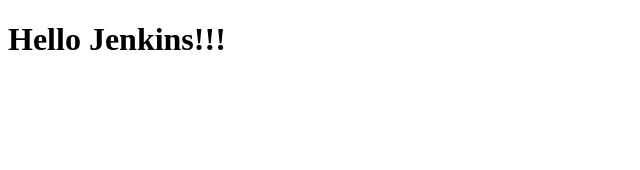
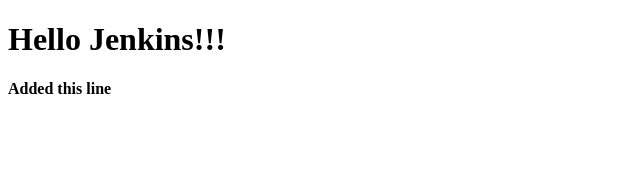
Before and after one commit to Tejasreep/ANgularWithJenkins, an Angular app: page / in a window 1280 px wide. Shown: the top 170 px of the page, without its empty margins (0-640 px from the left). Built offline with nearby package versions, Linux system fonts and the light colour scheme; what angular-in-memory-web-api would draw is missing.

Commit message:
Update app.component.html

```diff
--- a/src/app/app.component.html
+++ b/src/app/app.component.html
@@ -1,3 +1,4 @@
 <div class="container">
     <h1>Hello Jenkins!!!</h1>
+  <h4>Added this line</h4>
 </div>
```
